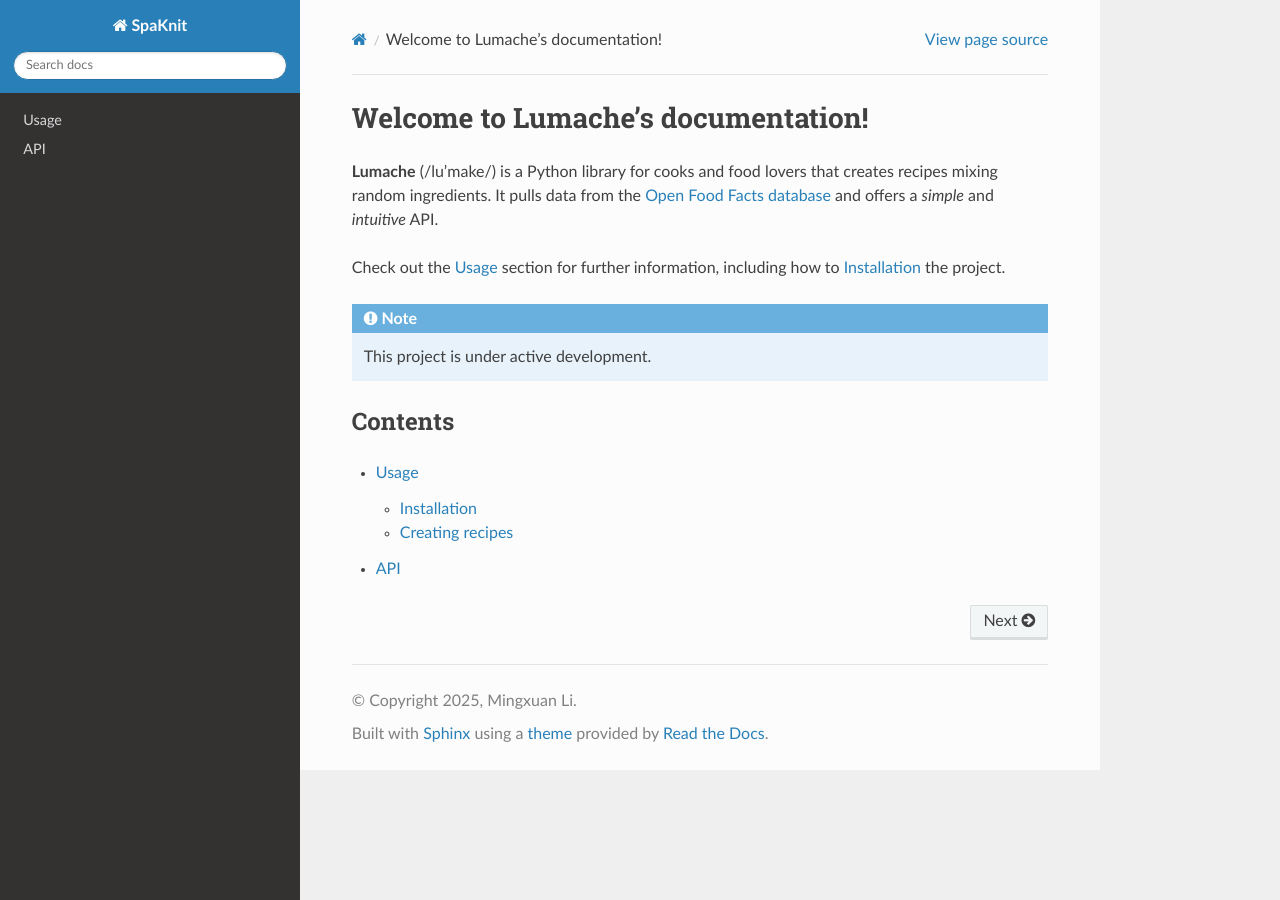
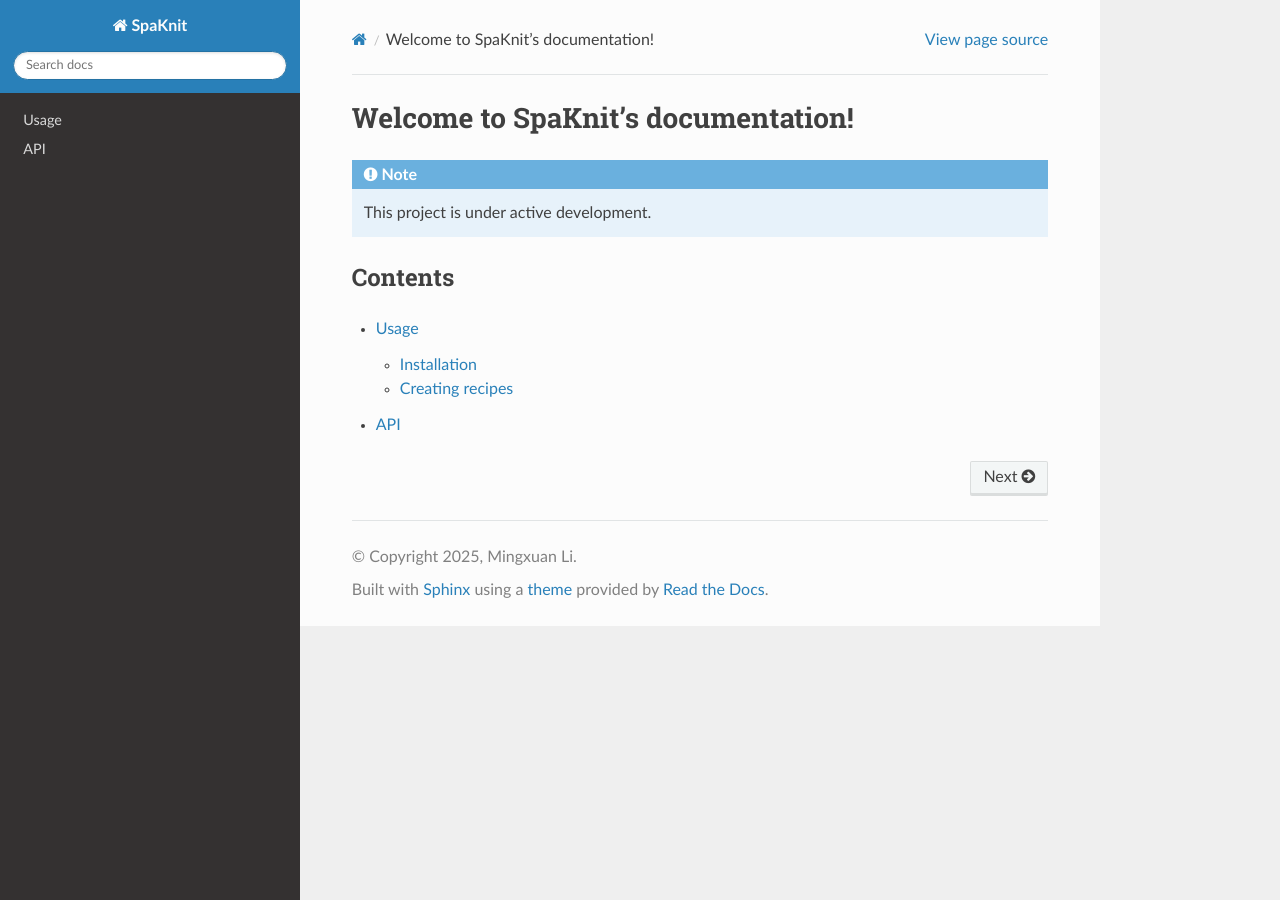
Before and after one commit to XJTU-MingxuanLi/SpaKnit-tutorial, a Sphinx documentation site: the page built from docs/source/index.rst, in a window 1280 px wide. Built offline with Sphinx 7.4.7 and the Read the Docs theme 3.1.0, drawn with Linux system fonts in a browser that asks for light colours; pages that are not in the unit, such as notebooks, are missing from menus.

Commit message:
Update index.rst

```diff
--- a/docs/source/index.rst
+++ b/docs/source/index.rst
@@ -1,13 +1,5 @@
-Welcome to Lumache's documentation!
+Welcome to SpaKnit's documentation!
 ===================================
-
-**Lumache** (/lu'make/) is a Python library for cooks and food lovers
-that creates recipes mixing random ingredients.
-It pulls data from the `Open Food Facts database <https://world.openfoodfacts.org/>`_
-and offers a *simple* and *intuitive* API.
-
-Check out the :doc:`usage` section for further information, including
-how to :ref:`installation` the project.
 
 .. note::
 
```
